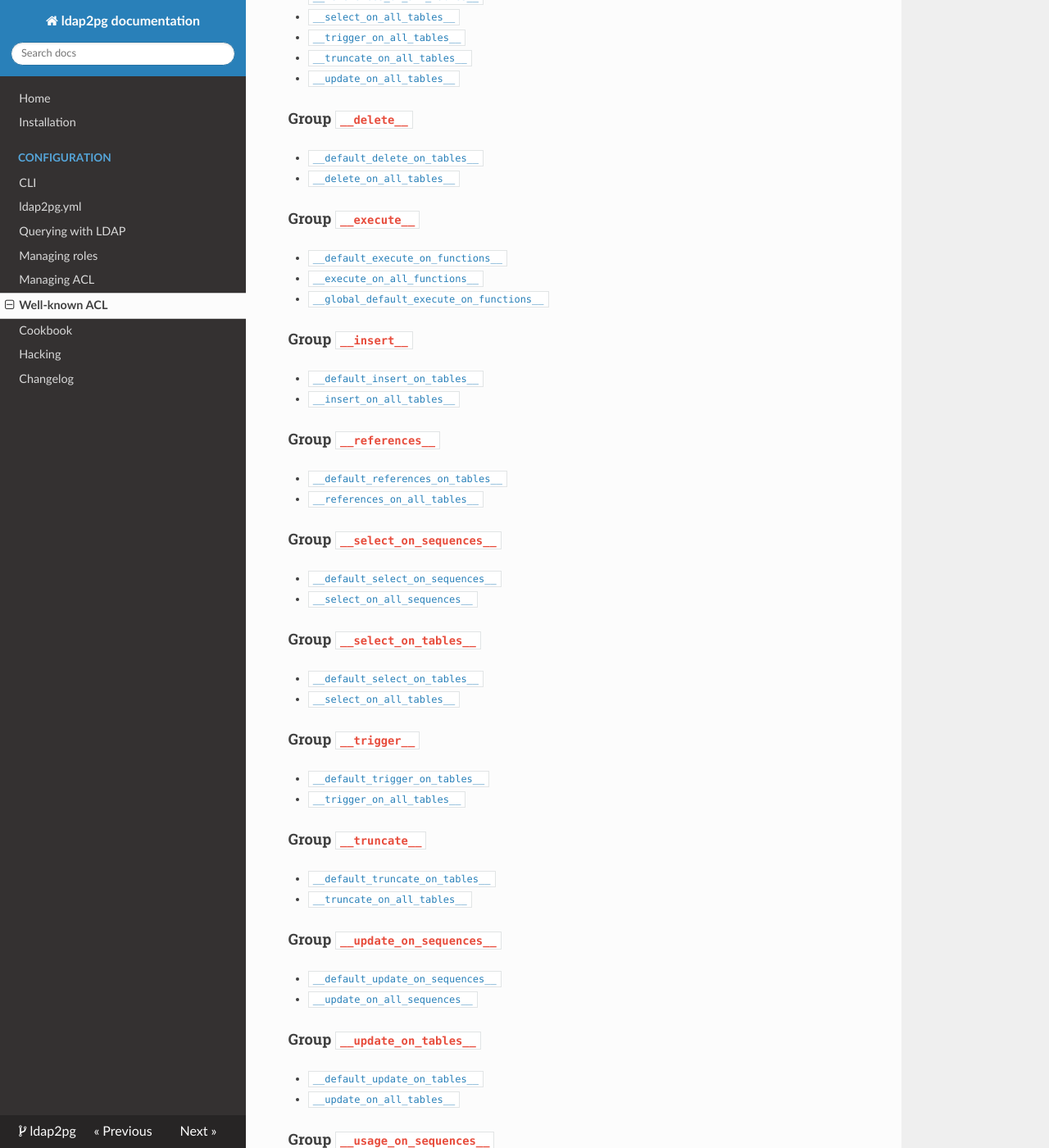
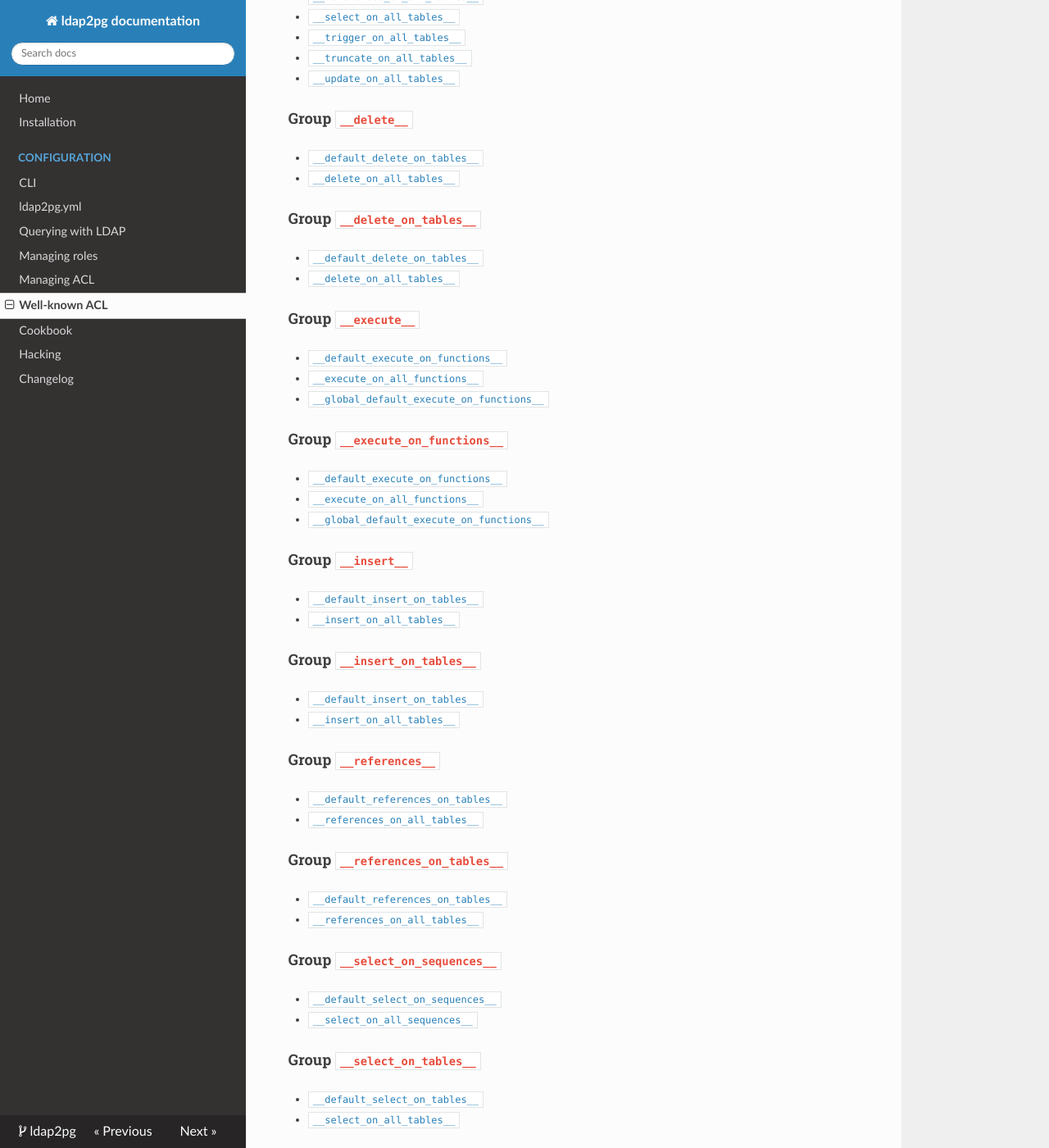
Before and after one commit to dalibo/ldap2pg, an MkDocs documentation site: the page built from docs/wellknown.md, in a window 1280 px wide and 1400 px high, scrolled down 1977 px. Shown: the whole window at 82% size. Built offline with MkDocs 1.6.1, drawn with Linux system fonts in a browser that asks for light colours; nearby versions of some CDN libraries; old or Windows-style settings are respelled for this version of MkDocs; some of the changed text lies outside the part shown.

Commit message:
Make __execute__, __insert__, etc. short aliases
This can be easier to just always type _on_tables__.

```diff
--- a/docs/wellknown.md
+++ b/docs/wellknown.md
@@ -112,8 +112,23 @@ Here we go.
 - [`__delete_on_all_tables__`](#delete-on-all-tables)
 
 
+<a name="delete-on-tables"></a>
+### Group `__delete_on_tables__`
+
+- [`__default_delete_on_tables__`](#default-delete-on-tables)
+- [`__delete_on_all_tables__`](#delete-on-all-tables)
+
+
 <a name="execute"></a>
 ### Group `__execute__`
+
+- [`__default_execute_on_functions__`](#default-execute-on-functions)
+- [`__execute_on_all_functions__`](#execute-on-all-functions)
+- [`__global_default_execute_on_functions__`](#global-default-execute-on-functions)
+
+
+<a name="execute-on-functions"></a>
+### Group `__execute_on_functions__`
 
 - [`__default_execute_on_functions__`](#default-execute-on-functions)
 - [`__execute_on_all_functions__`](#execute-on-all-functions)
@@ -127,8 +142,22 @@ Here we go.
 - [`__insert_on_all_tables__`](#insert-on-all-tables)
 
 
+<a name="insert-on-tables"></a>
+### Group `__insert_on_tables__`
+
+- [`__default_insert_on_tables__`](#default-insert-on-tables)
+- [`__insert_on_all_tables__`](#insert-on-all-tables)
+
+
 <a name="references"></a>
 ### Group `__references__`
+
+- [`__default_references_on_tables__`](#default-references-on-tables)
+- [`__references_on_all_tables__`](#references-on-all-tables)
+
+
+<a name="references-on-tables"></a>
+### Group `__references_on_tables__`
 
 - [`__default_references_on_tables__`](#default-references-on-tables)
 - [`__references_on_all_tables__`](#references-on-all-tables)
@@ -155,8 +184,22 @@ Here we go.
 - [`__trigger_on_all_tables__`](#trigger-on-all-tables)
 
 
+<a name="trigger-on-tables"></a>
+### Group `__trigger_on_tables__`
+
+- [`__default_trigger_on_tables__`](#default-trigger-on-tables)
+- [`__trigger_on_all_tables__`](#trigger-on-all-tables)
+
+
 <a name="truncate"></a>
 ### Group `__truncate__`
+
+- [`__default_truncate_on_tables__`](#default-truncate-on-tables)
+- [`__truncate_on_all_tables__`](#truncate-on-all-tables)
+
+
+<a name="truncate-on-tables"></a>
+### Group `__truncate_on_tables__`
 
 - [`__default_truncate_on_tables__`](#default-truncate-on-tables)
 - [`__truncate_on_all_tables__`](#truncate-on-all-tables)
```
Also changed, not shown: 1 other file.
